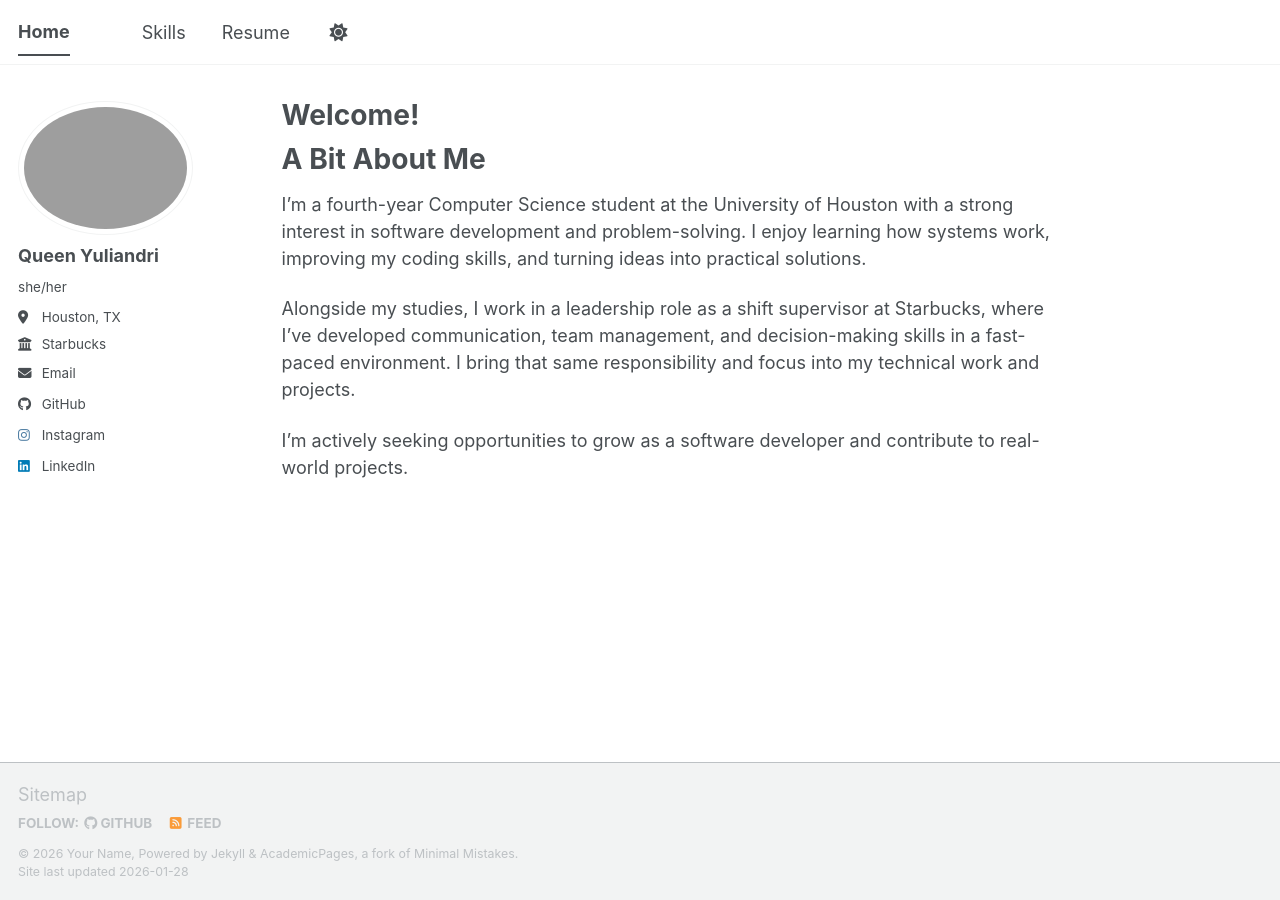
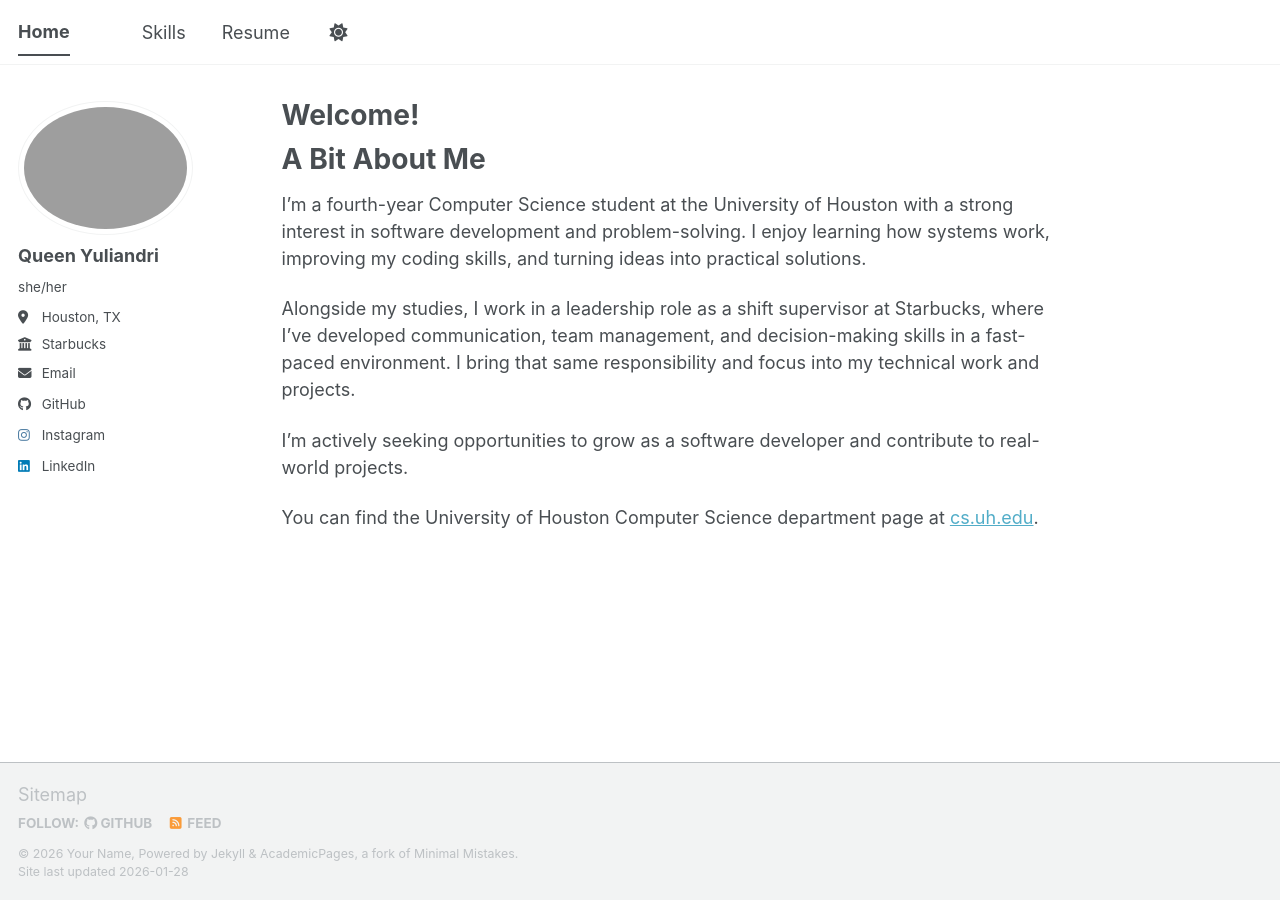
Before and after one commit to Queen-aty/Queen-aty.github.io, a Jekyll site: the page built from _pages/about.md, in a window 1280 px wide. Built offline with Jekyll 4.4.1, drawn with Linux system fonts in a browser that asks for light colours; a script bundle is joined from its source files by our own code; library files that are not in the unit come from our copies.

Commit message:
Update about.md

```diff
--- a/_pages/about.md
+++ b/_pages/about.md
@@ -15,6 +15,4 @@ Alongside my studies, I work in a leadership role as a shift supervisor at Starb
 
 I’m actively seeking opportunities to grow as a software developer and contribute to real-world projects.
 
-{% if site.cs.uh.edu %}
-  <div class="wordwrap">You can find the University of Houston Computer Science department page at <a href="{{site.cs.uh.edu}}">cs.uh.edu</a>.</div>
-{% endif %}
+  You can find the University of Houston Computer Science department page at [cs.uh.edu](https://www.uh.edu/nsm/computer-science/).
```
